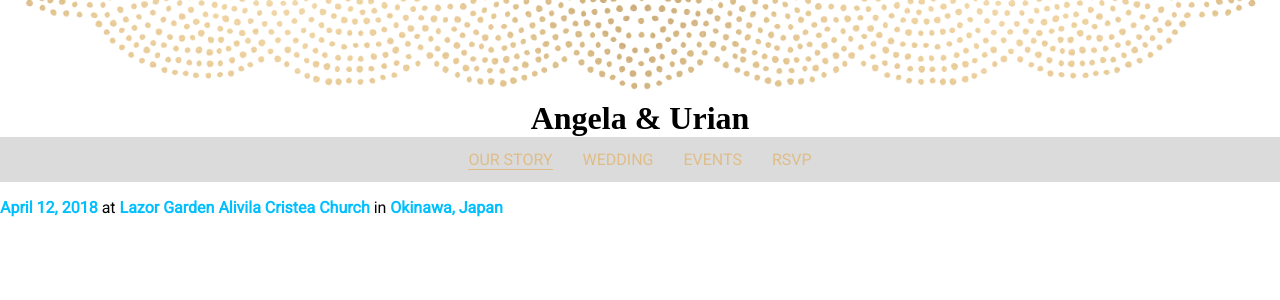
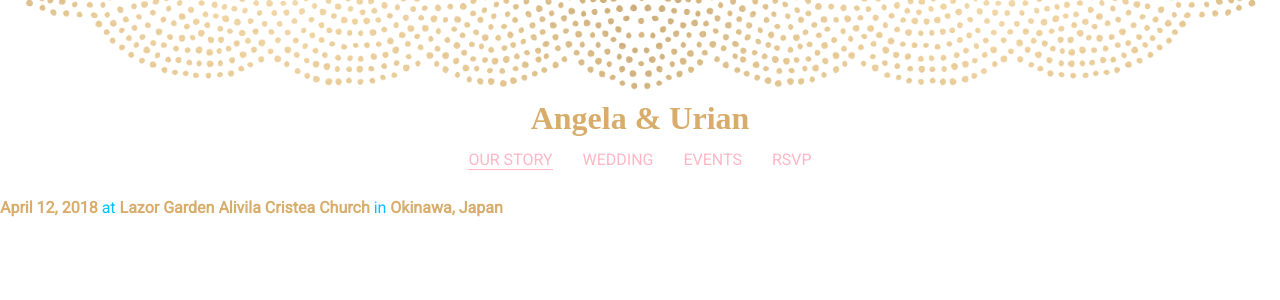
Before and after one commit to urianchang/kupo, a React (Create React App) app: page / in a window 1280 px wide. Shown: the top 300 px of the page. Built offline with nearby package versions, Linux system fonts and the light colour scheme.

Commit message:
Changed header colors after feedback

```diff
--- a/src/components/OurStory/ourstory.css
+++ b/src/components/OurStory/ourstory.css
@@ -1,4 +1,8 @@
+p {
+  /*color: #d8ad6c;*/
+  color: #00BFFF;
+}
 .blue-important {
-  color: #00BFFF;
+  color: #d8ad6c;
   font-weight: bold;
 }
--- a/src/components/nav/header.css
+++ b/src/components/nav/header.css
@@ -12,6 +12,6 @@
 
 .header-text {
   font-family: Snell Roundhand, cursive;
-  color: black;
+  color: #d8ad6c;
   margin: 10px 0px 0px 0px;
 }
--- a/src/components/nav/nav.css
+++ b/src/components/nav/nav.css
@@ -1,6 +1,6 @@
 .navbar {
-  background-color: #D3D3D3;
-  opacity: 0.8;
+  /*background-color: #D3D3D3;
+  opacity: 0.8;*/
   height: 45px;
   text-align: center;
 }
@@ -23,11 +23,12 @@
   -webkit-transition: 0.5s ease;
   transition: 0.5s ease;
   margin: 0px 15px;
-  color: #d8ad6c;
+  color: #FFB7C5;
+  /*color: #d8ad6c;*/
   font-size: 16px;
   text-transform: uppercase;
 }
 
 .navlink:hover, .active {
-  border-bottom: 1px solid #d8ad6c;
+  border-bottom: 1px solid #FFB7C5;
 }
```
